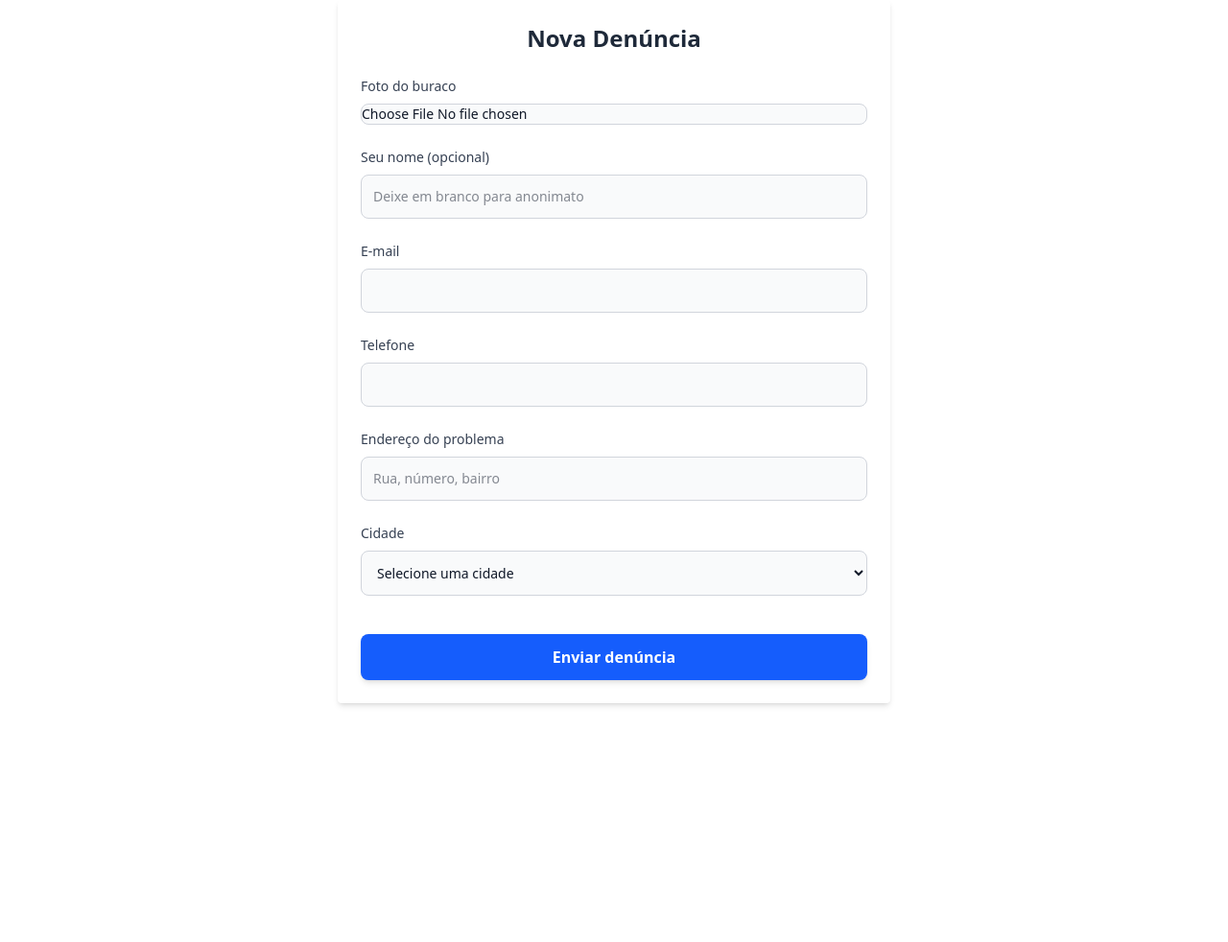
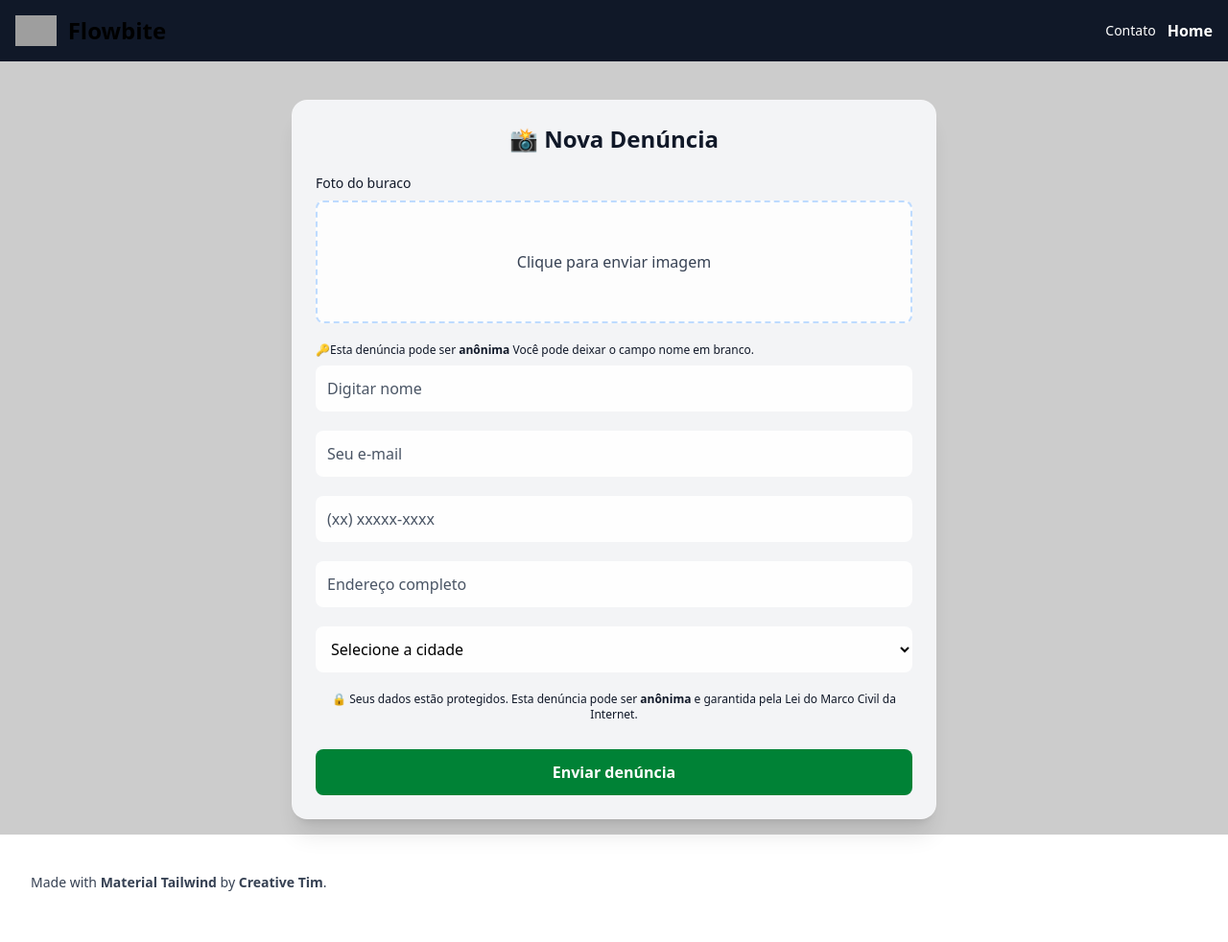
Before and after one commit to Nilsonbarbozza/app.buracoDaPrefeita, a Django app: page /denuncia/ in a window 1280 px wide. Shown: the whole page at 96% size. Before the commit the page ends 736 px from the top, so only its background shows below. Run offline with Django 5.2, Linux system fonts and the light colour scheme; data comes from the database, SQL or seed files in the repository; both versions use the stored data as it was after the commit; grey boxes are pictures that could not be loaded.

Commit message:
FIX:Alteração-grid-card

```diff
--- a/app/templates/denuncia.html
+++ b/app/templates/denuncia.html
@@ -3,73 +3,133 @@
 <head>
     <meta charset="UTF-8">
     <meta name="viewport" content="width=device-width, initial-scale=1.0">
-    <title>👩‍💻home</title>
+    <title>🔒 Cadastro de denúncia</title>
     <script src="https://unpkg.com/@tailwindcss/browser@4"></script>
 </html>
 
 <body>
-    <form method="POST" enctype="multipart/form-data" action="{% url 'enviar_denuncia' %}" class="max-w-xl mx-auto p-6 bg-white rounded shadow-md space-y-6">
+  <header>
+		<nav class="bg-gray-900 border-gray-200 dark:bg-gray-900">
+			<div class="flex flex-wrap justify-between items-center mx-auto max-w-screen-xl p-4">
+				<a href="https://flowbite.com" class="flex items-center space-x-3 rtl:space-x-reverse">
+					<img src="https://flowbite.com/docs/images/logo.svg" class="h-8" alt="Flowbite Logo" />
+					<span class="self-center text-2xl font-semibold whitespace-nowrap dark:text-white">Flowbite</span>
+				</a>
+				<div class="flex items-center space-x-3 rtl:space-x-reverse">
+					<a href="tel:5541251234" class="text-sm  text-white dark:text-white hover:underline">Contato</a>
+					<a href="{% url 'home' %}" class="font-bold text-white dark:text-bg-white hover:underline">Home</a>
+				</div>
+			</div>
+		</nav>
+	</header>
+
+  <main>
+  <div class="min-h-screen flex justify-center pt-10 p-4 backdrop-blur-sm bg-black/20">
+    <form method="POST" enctype="multipart/form-data" action="{% url 'enviar_denuncia' %}"
+          class="w-full h-full max-w-2xl bg-gray-100 backdrop-blur-md border border-white/20 shadow-xl rounded-2xl p-6 space-y-5">
       {% csrf_token %}
 
-        <!-- Título -->
-        <h2 class="text-2xl font-bold text-gray-800 text-center">Nova Denúncia</h2>
+      <h2 class="text-2xl font-bold text-gray-900 text-center">📸 Nova Denúncia</h2>
 
       <!-- Foto do buraco -->
-        <div>
-          <label class="block mb-2 text-sm font-medium text-gray-700">Foto do buraco</label>
-          <input type="file" name="foto" accept="image/*" required
-                 class="block w-full text-sm text-gray-900 border border-gray-300 rounded-lg cursor-pointer bg-gray-50">
+      <div class="mb-3">
+        <label class="block mb-2 text-sm font-medium text-gray-900">Foto do buraco</label>
+        <label for="foto" class="flex items-center justify-center w-full h-32 border-2 border-dashed border-blue-200 rounded-lg cursor-pointer bg-white/80 hover:bg-gray-100 transition">
+          <span class="text-gray-700">Clique para enviar imagem</span>
+          <input id="foto" type="file" name="foto" accept="image/*" required class="hidden">
+        </label>
       </div>
 
-        <!-- Nome do denunciante (opcional) -->
+      <!-- Nome do denunciante -->
       <div>
-          <label class="block mb-2 text-sm font-medium text-gray-700">Seu nome (opcional)</label>
-          <input type="text" name="nome_denunciante" placeholder="Deixe em branco para anonimato"
-                 class="block w-full p-3 text-sm text-gray-900 border border-gray-300 rounded-lg bg-gray-50 focus:ring-blue-500 focus:border-blue-500">
+        <p class="text-xs py-2 text-gray-900">
+          🔑Esta denúncia pode ser <strong>anônima</strong> Você pode deixar o campo nome em branco.
+        </p>
+        <input type="text" name="nome_denunciante" placeholder="Digitar nome"
+               class="w-full p-3 rounded-lg bg-white/90 text-black placeholder-gray-600 focus:outline-none focus:ring-2 focus:ring-green-500">
       </div>
 
       <!-- Email -->
       <div>
-          <label class="block mb-2 text-sm font-medium text-gray-700">E-mail</label>
-          <input type="email" name="email" required
-                 class="block w-full p-3 text-sm text-gray-900 border border-gray-300 rounded-lg bg-gray-50 focus:ring-blue-500 focus:border-blue-500">
+        <input type="email" name="email" placeholder="Seu e-mail" required
+               class="w-full p-3 rounded-lg bg-white/90 text-black placeholder-gray-600 focus:outline-none focus:ring-2 focus:ring-green-500">
       </div>
 
       <!-- Telefone -->
       <div>
-          <label class="block mb-2 text-sm font-medium text-gray-700">Telefone</label>
-          <input type="text" name="telefone" required
-                 class="block w-full p-3 text-sm text-gray-900 border border-gray-300 rounded-lg bg-gray-50 focus:ring-blue-500 focus:border-blue-500">
+        <input type="text" name="telefone" id="telefone" placeholder="(xx) xxxxx-xxxx" required
+               class="w-full p-3 rounded-lg bg-white/90 text-black placeholder-gray-600 focus:outline-none focus:ring-2 focus:ring-green-500">
       </div>
 
-        <!-- Endereço do problema -->
+      <!-- Endereço -->
       <div>
-          <label class="block mb-2 text-sm font-medium text-gray-700">Endereço do problema</label>
-          <input type="text" name="endereco" placeholder="Rua, número, bairro" required
-                 class="block w-full p-3 text-sm text-gray-900 border border-gray-300 rounded-lg bg-gray-50 focus:ring-blue-500 focus:border-blue-500">
+        <input type="text" name="endereco" placeholder="Endereço completo" required
+               class="w-full p-3 rounded-lg bg-white/90 text-black placeholder-gray-600 focus:outline-none focus:ring-2 focus:ring-green-500">
       </div>
 
       <!-- Cidade -->
       <div>
-          <label class="block mb-2 text-sm font-medium text-gray-700">Cidade</label>
         <select name="cidade" required
-                  class="block w-full p-3 text-sm text-gray-900 border border-gray-300 rounded-lg bg-gray-50 focus:ring-blue-500 focus:border-blue-500">
-            <option value="">Selecione uma cidade</option>
+                class="w-full p-3 rounded-lg bg-white/90 text-black placeholder-gray-600 focus:outline-none focus:ring-2 focus:ring-green-500">
+          <option value="">Selecione a cidade</option>
           {% for cidade in cidades %}
             <option value="{{ cidade.id }}">{{ cidade.get_nome_display }}</option>
           {% endfor %}
         </select>
       </div>
 
-        <!-- Botão de envio -->
-        <div class="pt-4">
+      <!-- Aviso legal -->
+      <p class="text-xs text-gray-900 text-center">
+        🔒 Seus dados estão protegidos. Esta denúncia pode ser <strong>anônima</strong> e garantida pela Lei do Marco Civil da Internet.
+      </p>
+
+      <!-- Botão -->
+      <div class="pt-2">
         <button type="submit"
-                  class="w-full bg-blue-600 hover:bg-blue-700 text-white font-semibold py-3 px-4 rounded-lg shadow-md transition duration-200">
+                class="w-full bg-green-700 hover:bg-green-800 text-white font-semibold py-3 rounded-lg transition duration-200">
           Enviar denúncia
         </button>
       </div>
     </form>
+  </div>
+</main>
 
+	<!-- CONTENT GOES HERE 2 -->
+	<div class="flex flex-col sm:flex-row mx-auto max-w-screen-xl p-4 space-y-6">
+		<!-- component -->
+			<div class="w-full pt-5 px-4 mb-8 mx-auto ">
+				<div class="text-sm text-gray-700 py-1">
+					Made with <a class="text-gray-700 font-semibold" href="https://www.material-tailwind.com/docs/html/card?ref=tailwindcomponents" target="_blank">Material Tailwind</a> by <a href="https://www.creative-tim.com?ref=tailwindcomponents" class="text-gray-700 font-semibold" target="_blank"> Creative Tim</a>.
+				</div>
+			</div>
+	</div>
 
+  <script>
+    document.addEventListener("DOMContentLoaded", function () {
+      const telefoneInput = document.getElementById('telefone');
+
+      telefoneInput.addEventListener('input', function (e) {
+        let value = e.target.value.replace(/\D/g, '');
+        if (value.length > 11) value = value.slice(0, 11);
+
+        let formatted = '';
+        if (value.length > 0) formatted += '(' + value.substring(0, 2);
+        if (value.length >= 3) formatted += ') ' + value.substring(2, 7);
+        if (value.length >= 8) formatted += '-' + value.substring(7, 11);
+        e.target.value = formatted;
+      });
+
+      telefoneInput.addEventListener('keypress', function (e) {
+        if (!/\d/.test(e.key)) e.preventDefault();
+      });
+
+      telefoneInput.addEventListener('keydown', function (e) {
+        const val = e.target.value;
+        if (e.key === 'Backspace' && (val.endsWith('-') || val.endsWith(') ') || val.endsWith('('))) {
+          e.target.value = val.slice(0, -1);
+        }
+      });
+    });
+    </script>
 
 </bory>
```
Also changed, not shown: app/templates/paghome.html (+90 -24 lines), db.sqlite3, media/denuncias/images_2.jpg (added). Lines whose indentation alone changed are shown as unchanged.
